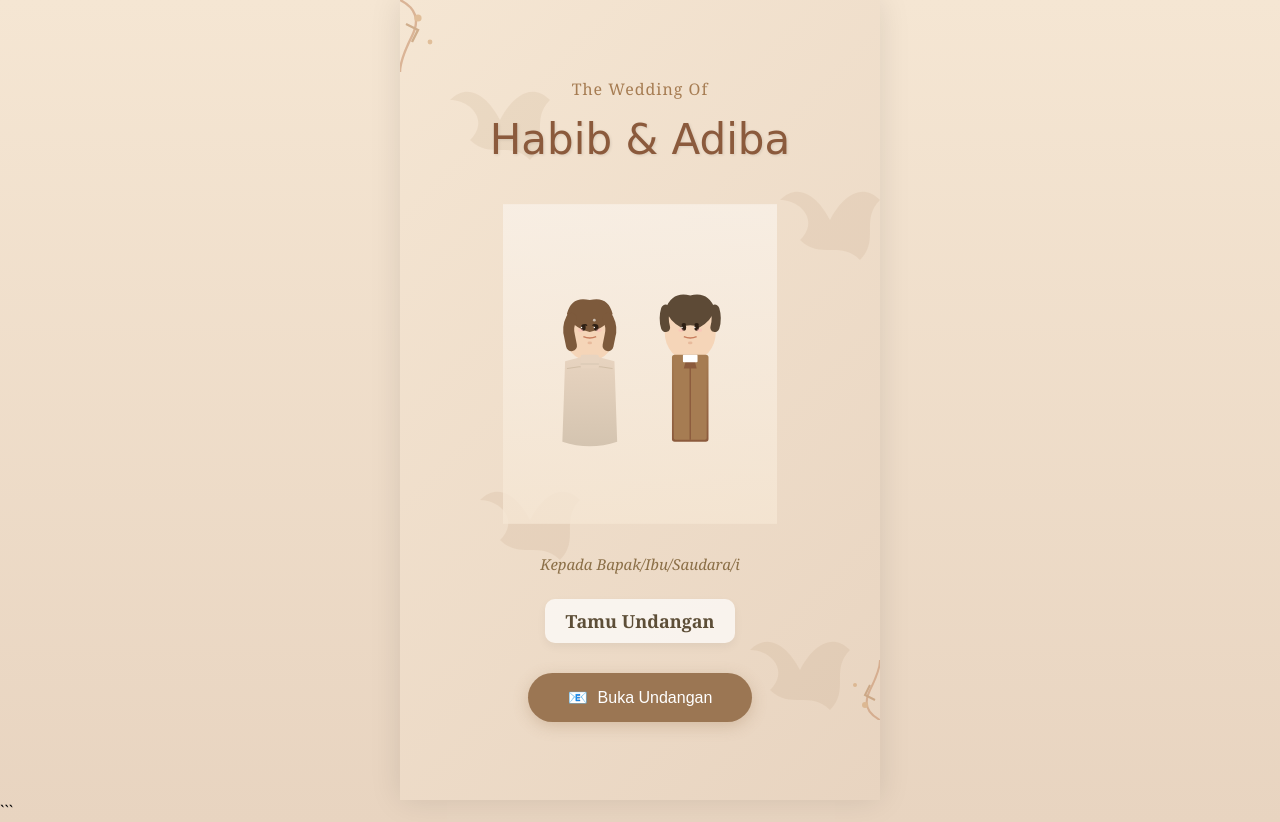
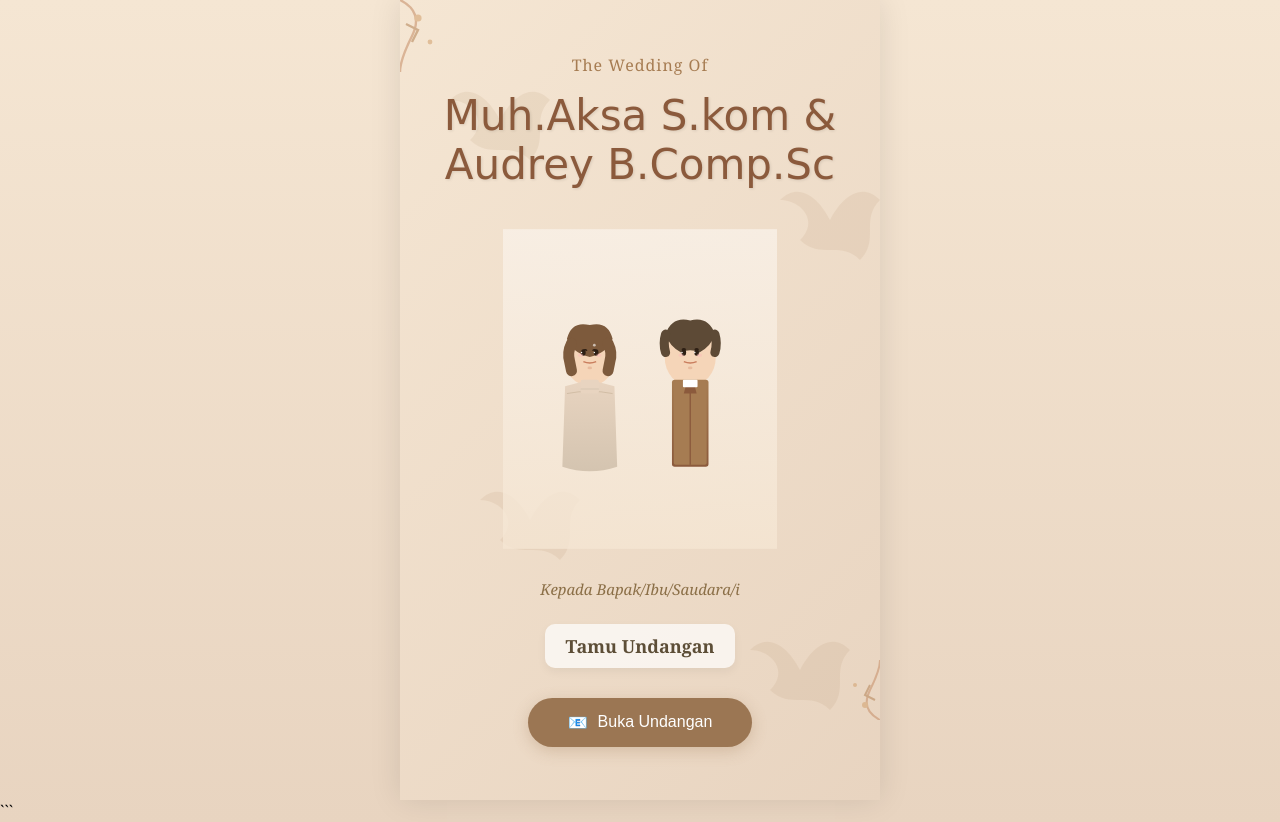
Before and after one commit to aksaecx/undangan, a plain HTML site: page index.html in a window 1280 px wide. Drawn offline with Linux system fonts and the light colour scheme.

Commit message:
Update index.html

```diff
--- a/index.html
+++ b/index.html
@@ -431,7 +431,7 @@
             </svg>
 
             <p class="wedding-title">The Wedding Of</p>
-            <h1 class="couple-names">Habib & Adiba</h1>
+            <h1 class="couple-names">Muh.Aksa S.kom & Audrey B.Comp.Sc</h1>
 
             <div class="couple-illustration"></div>
 
@@ -475,7 +475,7 @@
                 </svg>
 
                 <p class="wedding-title">The Wedding Of</p>
-                <h2 class="couple-names">Habib & Adiba</h2>
+                <h2 class="couple-names">Muh.Aksa S.kom & Audrey B.Comp.Sc</h2>
 
                 <div class="couple-illustration" style="width: 240px; height: 280px; margin: 30px auto;"></div>
 
```
